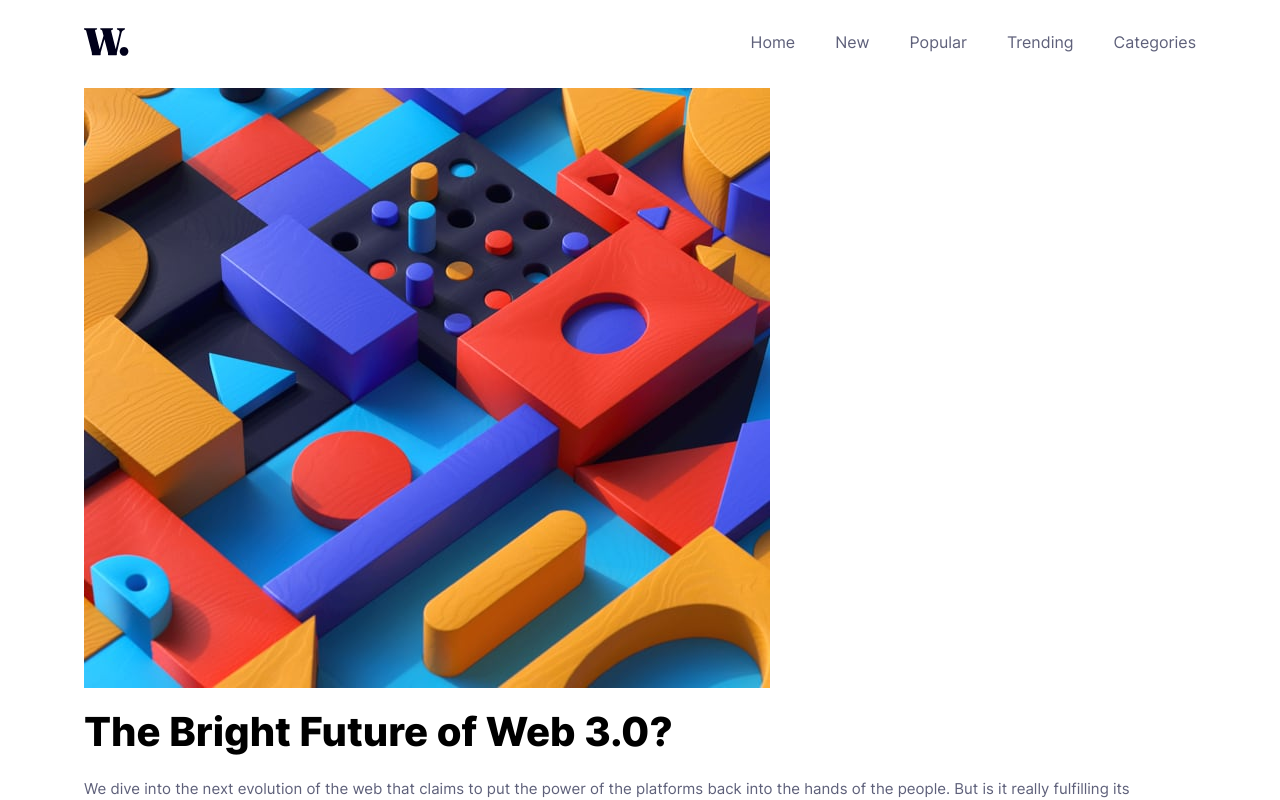
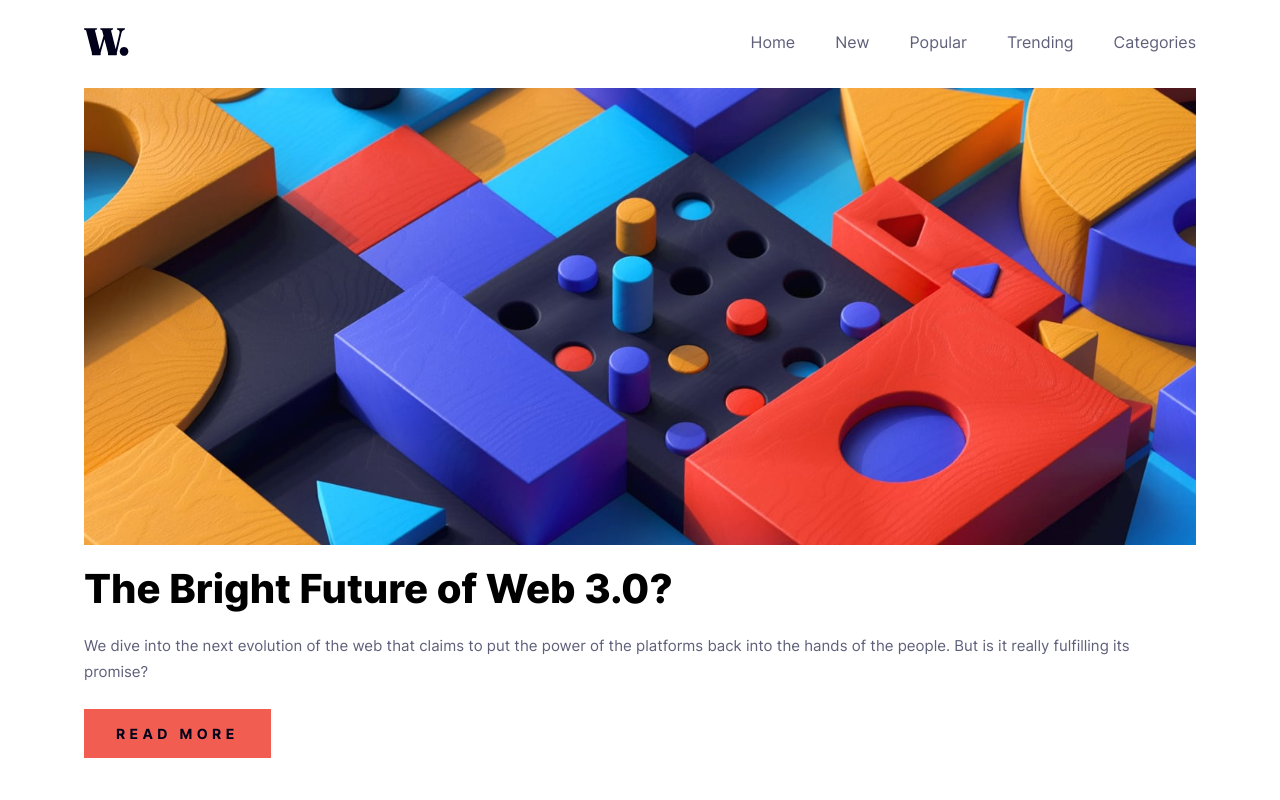
Before and after one commit to firatyedibela/news-homepage, a React (Vite) app: page / in a window 1280 px wide. Shown: the top 800 px of the page. Built offline with nearby package versions, Linux system fonts and the light colour scheme.

Commit message:
feat: use picture instead of img for responsive images

```diff
--- a/src/App.tsx
+++ b/src/App.tsx
@@ -22,7 +22,10 @@ function App() {
       </header>
       <main className="max-w-[1112px] m-auto grid gap-16">
         <section className="grid gap-6">
-          <img src={web3Mobile} alt="" aria-hidden="true" />
+          <picture>
+            <source media="(max-width: 465px)" srcSet={web3Mobile} />
+            <img src={web3Desktop} alt="" />
+          </picture>
           <h1 className="text-preset-2">The Bright Future of Web 3.0?</h1>
           <p className="text-preset-6 text-navy-600">
             We dive into the next evolution of the web that claims to put the
```
